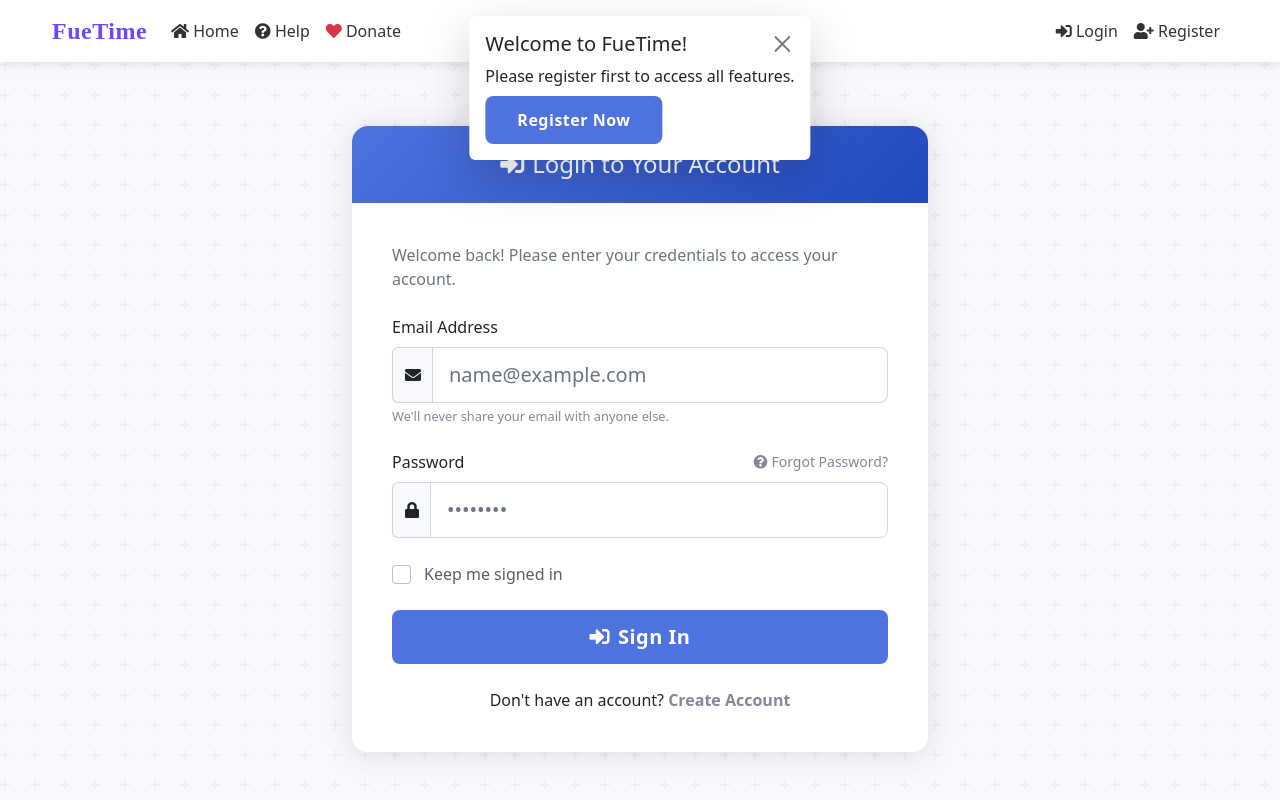
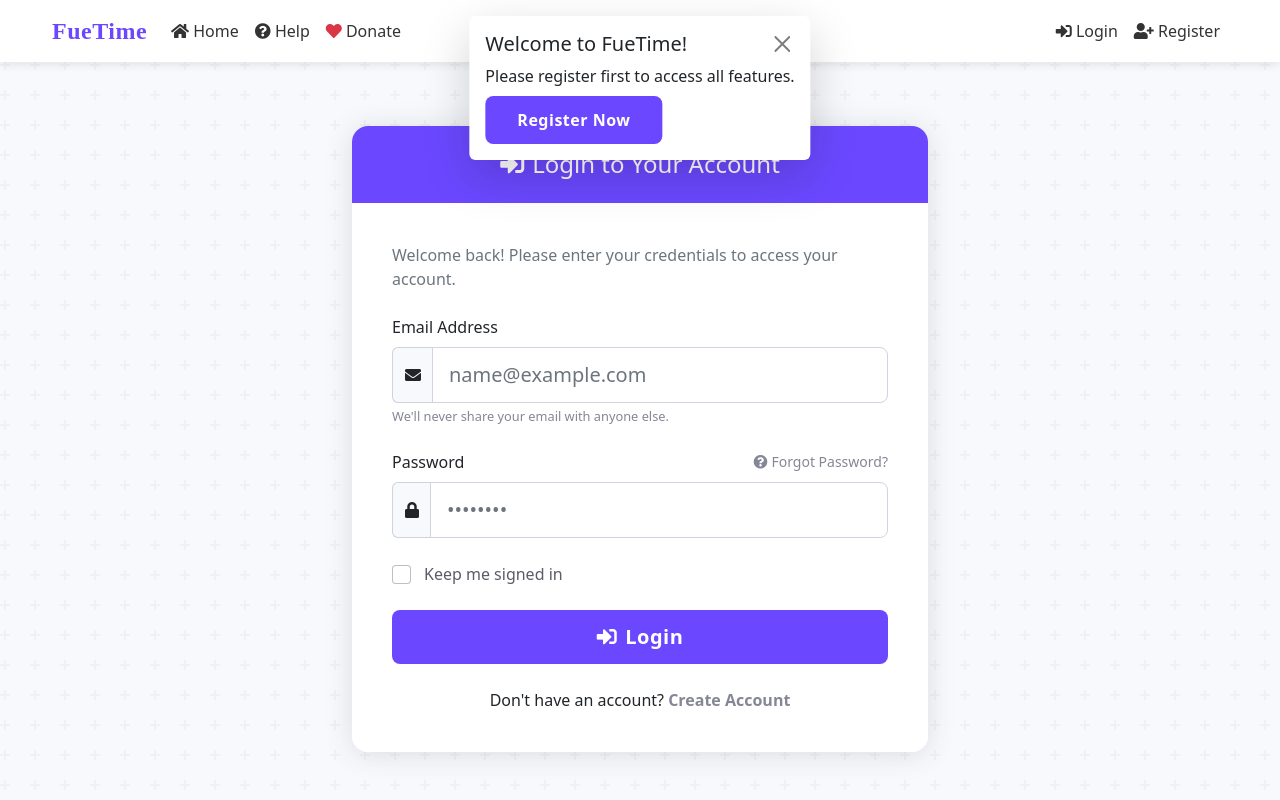
Before and after one commit to Fuetime2000/Fuetimeplus, a Flask app: page /login in a window 1280 px wide. Run offline with Flask 3, Linux system fonts and the light colour scheme; some libraries are stand-ins or nearby versions.

Commit message:
Update CSS and HTML templates

```diff
--- a/static/css/style.css
+++ b/static/css/style.css
@@ -35,6 +35,7 @@ body {
     .navbar-collapse::before {
         content: 'FueTime';
         color: #6b48ff;
+        font-family: 'Times New Roman', Times, serif;
         font-size: 1.5rem;
         font-weight: bold;
         padding: 1rem 1.5rem;
@@ -765,6 +766,10 @@ footer img:hover {
 }
 
 /* Scrollbar styling for the footer */
+.footer-logo .h4 {
+    font-family: 'Times New Roman', Times, serif;
+}
+
 .footer::-webkit-scrollbar {
     width: 5px;
 }
--- a/templates/forgot_password.html
+++ b/templates/forgot_password.html
@@ -31,7 +31,7 @@
     }
 
     .card-header {
-        background: linear-gradient(135deg, var(--primary-color), #224abe);
+        background: #6B48FF;
         color: white;
         text-align: center;
         padding: 1.5rem;
@@ -56,7 +56,7 @@
     }
 
     .btn-primary {
-        background-color: var(--primary-color);
+        background-color: #6B48FF;
         border: none;
         border-radius: 0.5rem;
         padding: 0.75rem 2rem;
@@ -66,7 +66,7 @@
     }
 
     .btn-primary:hover {
-        background-color: var(--primary-hover);
+        background-color: #5a3bd6;
         transform: translateY(-1px);
     }
 
--- a/templates/login.html
+++ b/templates/login.html
@@ -31,7 +31,7 @@
     }
 
     .card-header {
-        background: linear-gradient(135deg, var(--primary-color), #224abe);
+        background: #6B48FF;
         color: white;
         text-align: center;
         padding: 1.5rem;
@@ -56,7 +56,7 @@
     }
 
     .btn-primary {
-        background-color: var(--primary-color);
+        background-color: #6B48FF;
         border: none;
         border-radius: 0.5rem;
         padding: 0.75rem 2rem;
@@ -66,7 +66,7 @@
     }
 
     .btn-primary:hover {
-        background-color: var(--primary-hover);
+        background-color: #5a3bd6;
         transform: translateY(-1px);
     }
 
@@ -198,7 +198,7 @@
 
                         <div class="d-grid gap-2">
                             <button type="submit" class="btn btn-primary btn-lg" id="loginButton">
-                                <i class="fas fa-sign-in-alt me-2"></i>Sign In
+                                <i class="fas fa-sign-in-alt me-2"></i>Login
                             </button>
                         </div>
                     </form>
```
